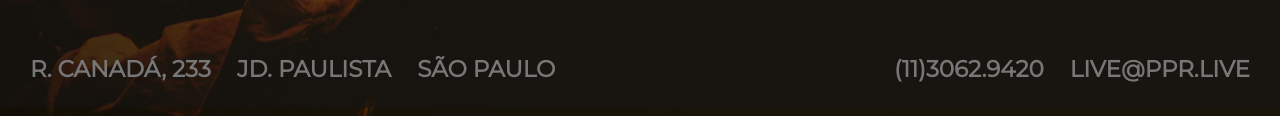
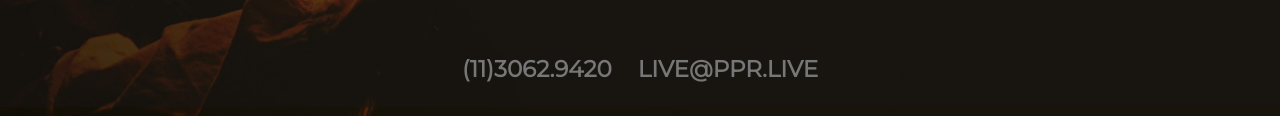
Before and after one commit to RenanNeitzel/PPR, a plain HTML site: page index.html in a window 1280 px wide. Shown: the part 734-850 px from the top of the page. Drawn offline with Linux system fonts and the light colour scheme.

Commit message:
chore: remove address

```diff
--- a/index.html
+++ b/index.html
@@ -46,11 +46,6 @@
             </div>
 
             <div class="blockInfos">
-                <div class="firstInfos">
-                    <p class="info">R. CANADÁ, 233</p>
-                    <p class="info">JD. PAULISTA</p>
-                    <p class="info">SÃO PAULO</p>
-                </div>
                 <div class="secondInfos">
                     <p class="info">(11)3062.9420</p>
                     <p class="info">LIVE@PPR.LIVE</p>
--- a/style.css
+++ b/style.css
@@ -63,14 +63,13 @@ a {
 
 .firstInfos, .secondInfos {
     display: inline-block;
+    text-align: center;
 }
 
 .firstInfos {
-    float: left;
 }
 
 .secondInfos {
-    float: right;
 }
 
 .info {
```
